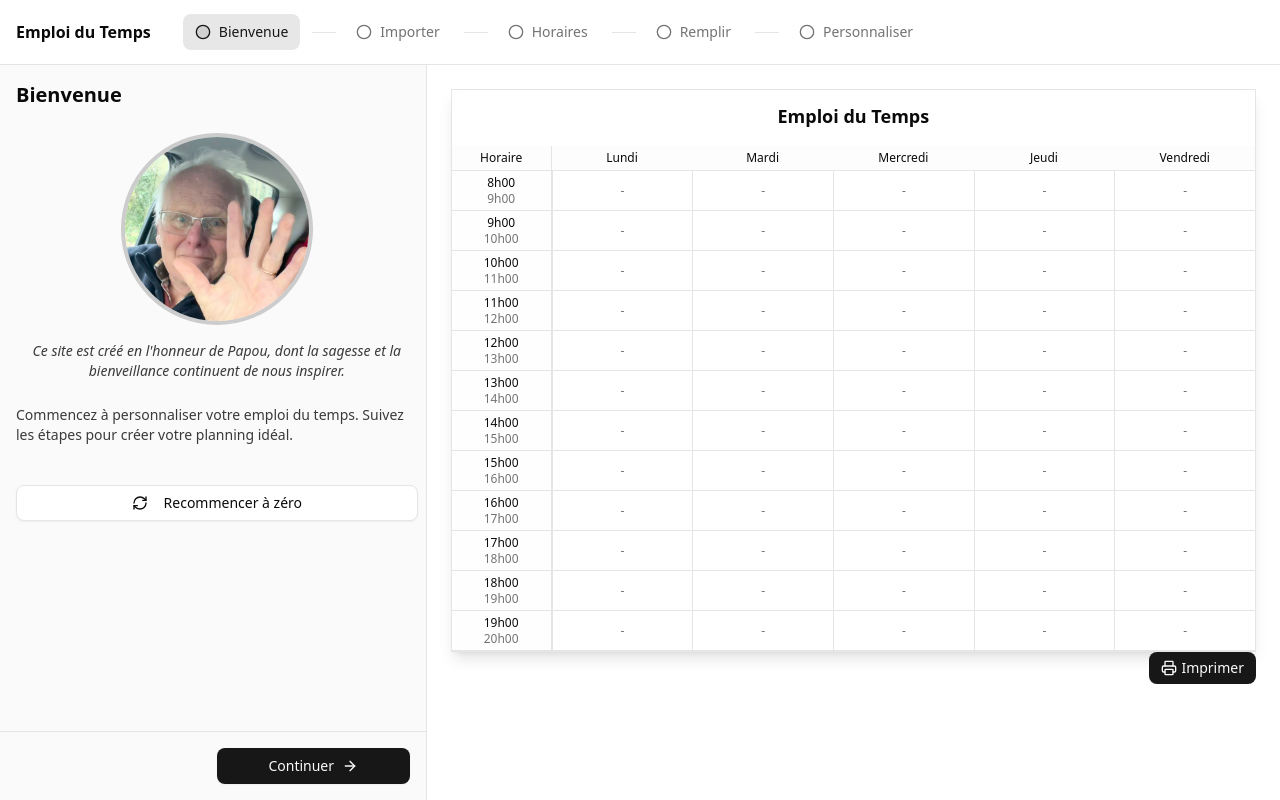
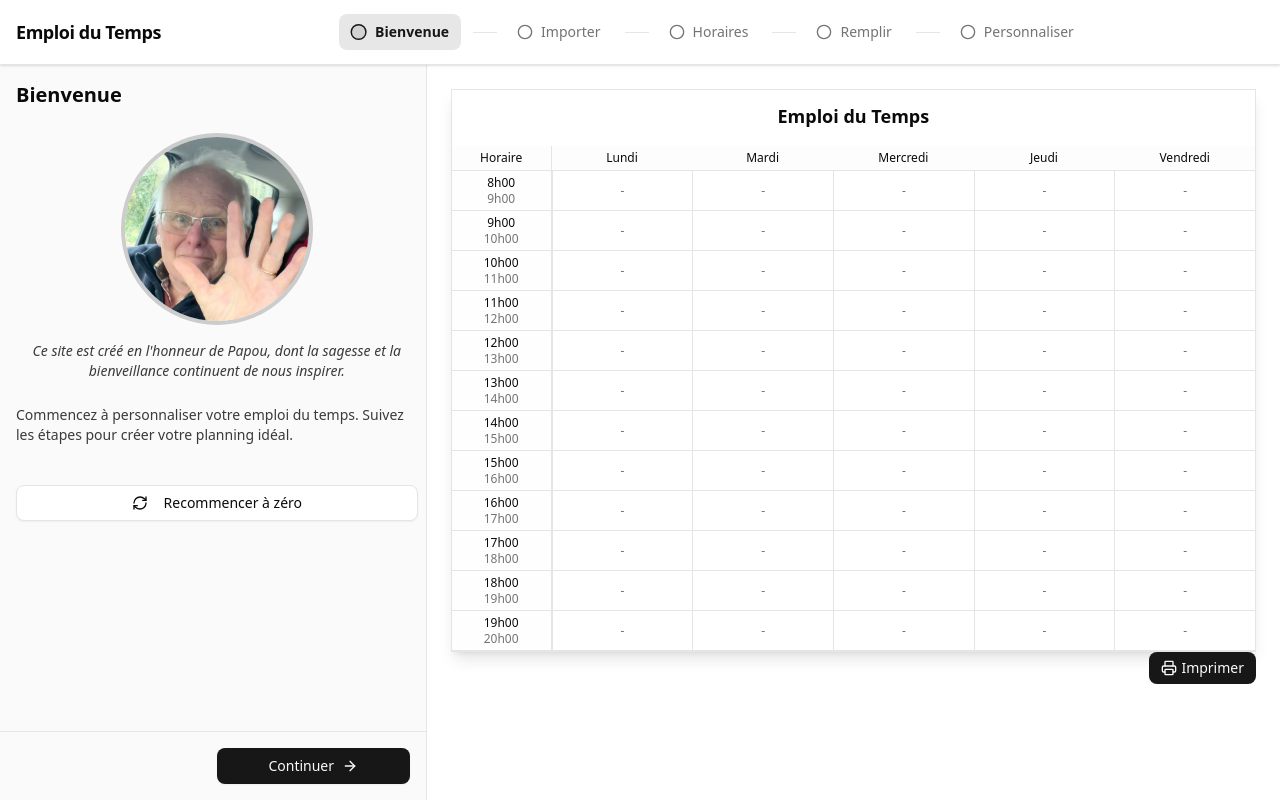
Before and after one commit to rgeron/next-timetable, a Next.js app: page /dashboard in a window 1280 px wide. Built offline with nearby package versions, Linux system fonts and the light colour scheme.

Commit message:
cool animation

```diff
--- a/components/dashboard/dashboard-topbar.tsx
+++ b/components/dashboard/dashboard-topbar.tsx
@@ -2,6 +2,7 @@
 
 import { Step, STEPS } from "@/lib/step-navigation";
 import { cn } from "@/lib/utils";
+import { motion } from "framer-motion";
 import { CheckCircle, Circle } from "lucide-react";
 
 export function DashboardTopbar(props: {
@@ -9,13 +10,15 @@ export function DashboardTopbar(props: {
   onStepChange: (step: Step) => void;
 }) {
   return (
-    <div className="border-b bg-card">
-      <div className="mx-auto flex h-16 max-w-7xl items-center px-4">
+    <div className="sticky top-0 z-10 border-b bg-card shadow-sm">
+      <div className="mx-auto flex h-16 max-w-7xl items-center justify-between px-4">
         {/* Logo */}
-        <div className="mr-8 flex-shrink-0 font-semibold">Emploi du Temps</div>
+        <div className="flex-shrink-0 font-semibold text-lg tracking-tight">
+          Emploi du Temps
+        </div>
 
         {/* Steps navigation */}
-        <nav className="hidden flex-1 md:flex">
+        <nav className="hidden flex-1 justify-center md:flex">
           <ol className="flex space-x-1">
             {STEPS.map((step, index) => {
               const isActive = step === props.currentStep;
@@ -26,16 +29,23 @@ export function DashboardTopbar(props: {
                 <li key={step} className="flex items-center">
                   {/* Separator line */}
                   {index > 0 && (
-                    <div
+                    <motion.div
                       className={cn(
                         "h-px w-6 mx-2",
                         isPast || isActive ? "bg-primary" : "bg-border"
                       )}
+                      animate={{
+                        backgroundColor:
+                          isPast || isActive
+                            ? "var(--primary)"
+                            : "var(--border)",
+                      }}
+                      transition={{ duration: 0.3 }}
                     />
                   )}
 
                   {/* Step button */}
-                  <button
+                  <motion.button
                     onClick={() => props.onStepChange(step)}
                     className={cn(
                       "group flex items-center rounded-md px-3 py-2 text-sm transition-colors",
@@ -45,8 +55,18 @@ export function DashboardTopbar(props: {
                         !isPast &&
                         "text-muted-foreground hover:bg-muted hover:text-foreground"
                     )}
+                    whileHover={{ scale: 1.05 }}
+                    whileTap={{ scale: 0.95 }}
+                    transition={{ duration: 0.2 }}
                   >
                     {/* Status icon */}
+                    <motion.div
+                      animate={{
+                        rotate: isPast ? 360 : 0,
+                        scale: isActive ? 1.1 : 1,
+                      }}
+                      transition={{ duration: 0.5 }}
+                    >
                       {isPast ? (
                         <CheckCircle className="mr-2 size-4" />
                       ) : (
@@ -57,10 +77,18 @@ export function DashboardTopbar(props: {
                           )}
                         />
                       )}
+                    </motion.div>
 
-                    {/* Obtenir le nom français de chaque étape */}
+                    {/* Step name */}
+                    <motion.span
+                      animate={{
+                        fontWeight: isActive ? 600 : 400,
+                      }}
+                      transition={{ duration: 0.3 }}
+                    >
                       {getStepDisplayName(step)}
-                  </button>
+                    </motion.span>
+                  </motion.button>
                 </li>
               );
             })}
@@ -69,9 +97,16 @@ export function DashboardTopbar(props: {
 
         {/* Mobile view indicator (only shows current step) */}
         <div className="flex items-center md:hidden">
-          <span className="text-sm font-medium">
+          <motion.span
+            className="text-sm font-medium"
+            key={props.currentStep}
+            initial={{ opacity: 0, y: -10 }}
+            animate={{ opacity: 1, y: 0 }}
+            exit={{ opacity: 0, y: 10 }}
+            transition={{ duration: 0.3 }}
+          >
             {getStepDisplayName(props.currentStep)}
-          </span>
+          </motion.span>
         </div>
       </div>
     </div>
@@ -88,8 +123,10 @@ function getStepDisplayName(step: Step): string {
     horaires: "Horaires",
     organisation: "Remplir",
     personnaliser: "Personnaliser",
-    imprimer: "Imprimer"
   };
 
-  return displayNames[step] || step.charAt(0).toUpperCase() + step.slice(1).replace(/-/g, " ");
+  return (
+    displayNames[step] ||
+    step.charAt(0).toUpperCase() + step.slice(1).replace(/-/g, " ")
+  );
 }
--- a/package.json
+++ b/package.json
@@ -24,6 +24,7 @@
     "canvas": "^3.1.0",
     "class-variance-authority": "^0.7.1",
     "clsx": "^2.1.1",
+    "framer-motion": "^12.5.0",
     "lucide-react": "^0.479.0",
     "next": "15.2.2-canary.4",
     "next-themes": "^0.4.4",
```
Also changed, not shown: 1 other file (tests, documents, lock files or other folders). Lines whose indentation alone changed are shown as unchanged.
